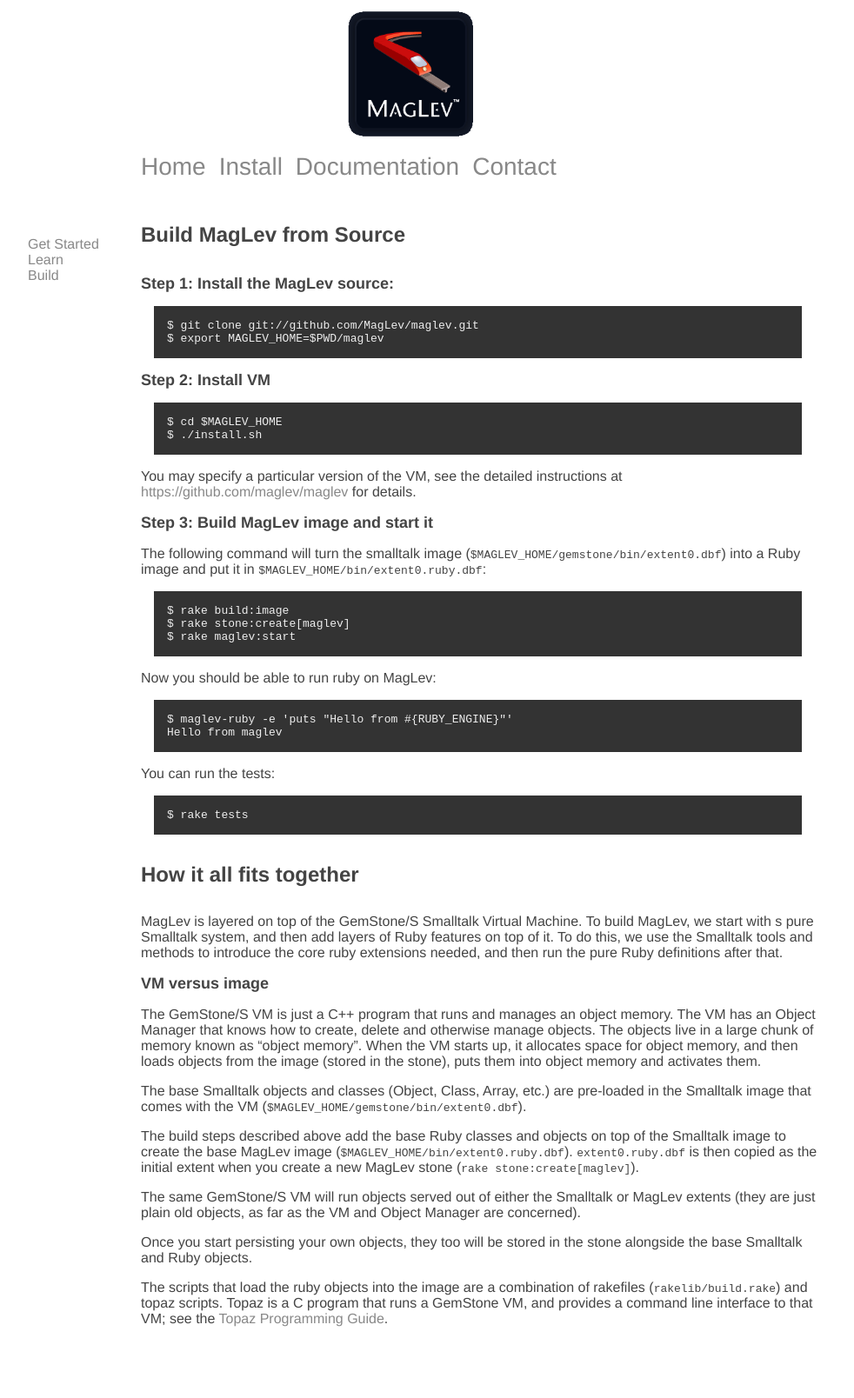
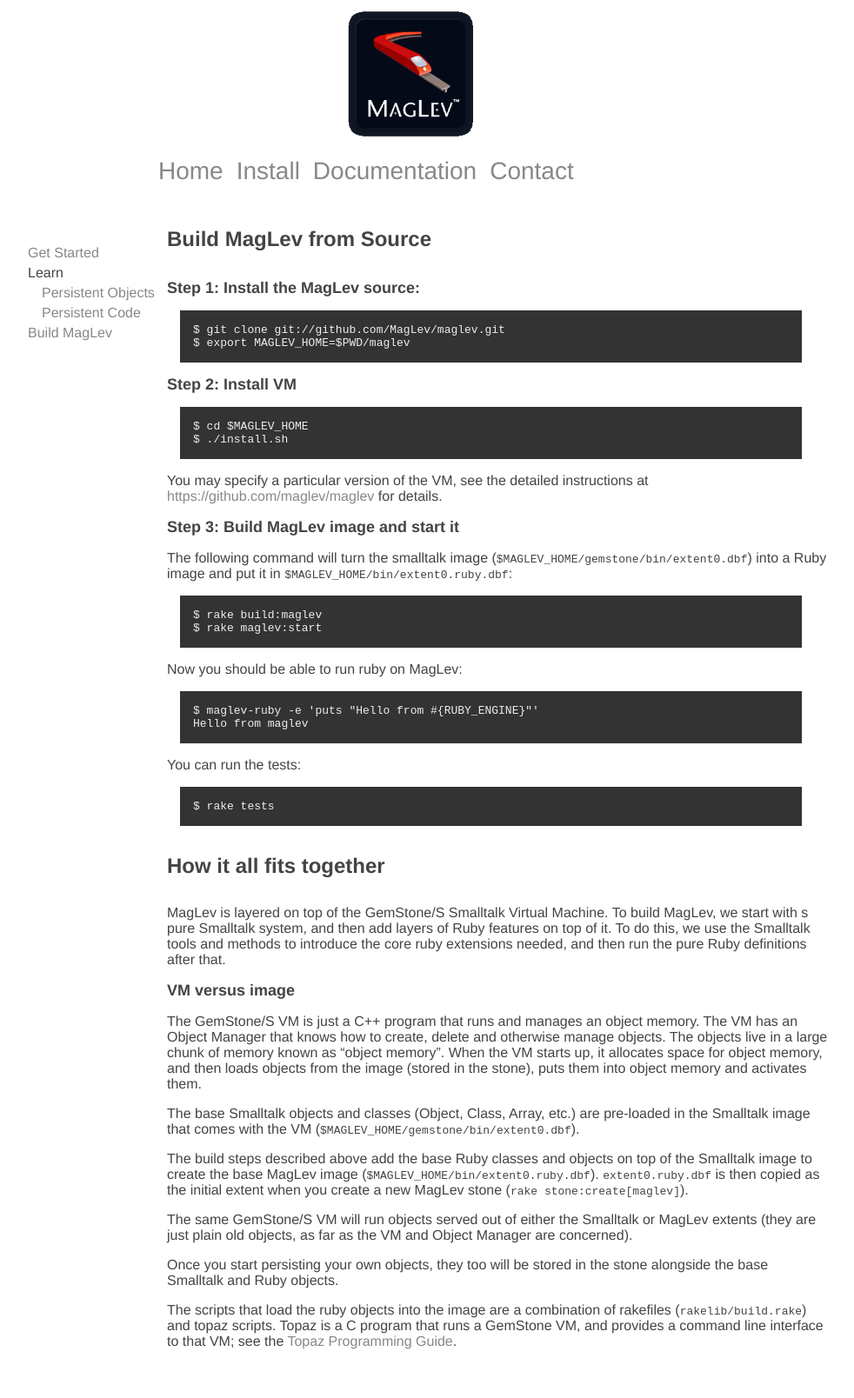
Before and after one commit to MagLev/maglev.github.com, a Jekyll site: the page built from docs/build.markdown, in a window 1280 px wide. Shown: the whole page at 87% size, without its empty margins (18-1000 px from the left). Built offline with Jekyll 4.4.1, drawn with Linux system fonts in a browser that asks for light colours; before the commit the page ends 1582 px from its top, so only the background shows below that.

```diff
--- a/_includes/doc_toc.html
+++ b/_includes/doc_toc.html
@@ -1,5 +1,11 @@
 <ul>
   <li><a href="/docs/get_started.html">Get Started</a></li>
-  <li><a href="/docs/learn.html">Learn</a></li>
-  <li><a href="/docs/build.html">Build</a></li>
+  <li>
+    Learn
+    <ul>
+      <li><a href="/docs/learn.html">Persistent Objects</a></li>
+      <li><a href="/docs/persistent_code.html">Persistent Code</a></li>
+    </ul>
+  </li>
+  <li><a href="/docs/build.html">Build MagLev</a></li>
 </ul>
--- a/css/maglev.css
+++ b/css/maglev.css
@@ -9,7 +9,7 @@ body {
 #masthead { height: 150px; }
 #masthead img { display: block; margin-left: auto; margin-right: auto; }
 
-nav { margin-left: 130px;  }
+nav { margin-left: 150px;  }
 
 nav ul {
     list-style: none;
@@ -24,6 +24,10 @@ nav ul li {
 }
 nav ul li a { font-size: 28px; }
 
+
+li { padding-top: 5px; }
+ul li ul { padding-left: 1em;  }
+
 a { text-decoration: none; color: #888; }
 a:hover { color: #222; background: #ccc; }
 
@@ -35,7 +39,7 @@ h3 { font-size: 14px; }
 #content { height: 100%;  }
 aside { float: left; }
 aside ul { list-style: none; }
-#content article { margin: 0 0 0 170px; }
+#content article { margin: 0 0 0 200px; }
 .clear { clear: both; }
 footer { height: 30px; text-align: center;}
 pre {
--- a/docs/build.markdown
+++ b/docs/build.markdown
@@ -23,12 +23,10 @@ The following command will turn the smalltalk image
 (<tt>$MAGLEV_HOME/gemstone/bin/extent0.dbf</tt>) into a Ruby image and put
 it in <tt>$MAGLEV_HOME/bin/extent0.ruby.dbf</tt>:
 
-    $ rake build:image
-    $ rake stone:create[maglev]
+    $ rake build:maglev
     $ rake maglev:start
 
 Now you should be able to run ruby on MagLev:
-
 
     $ maglev-ruby -e 'puts "Hello from #{RUBY_ENGINE}"'
     Hello from maglev
```
Also changed, not shown: docs/persistent_code.markdown (added, +114 -0 lines), index.markdown (+6 -5 lines).
